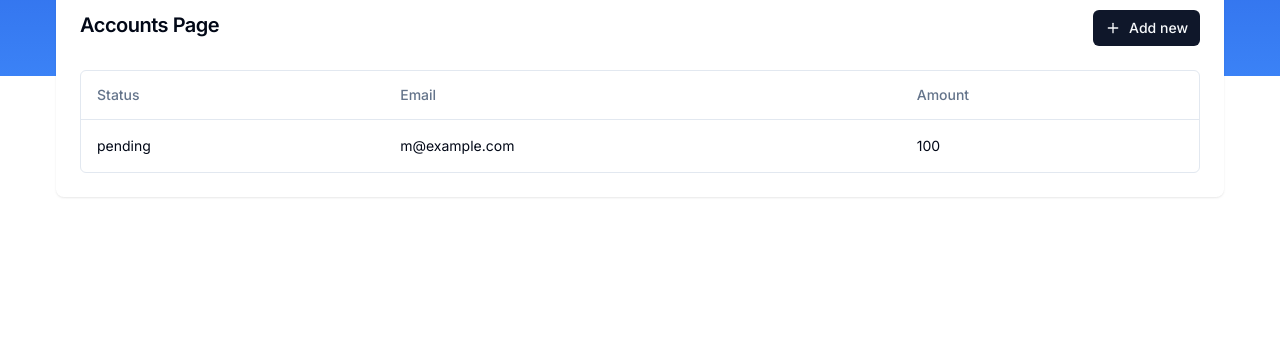
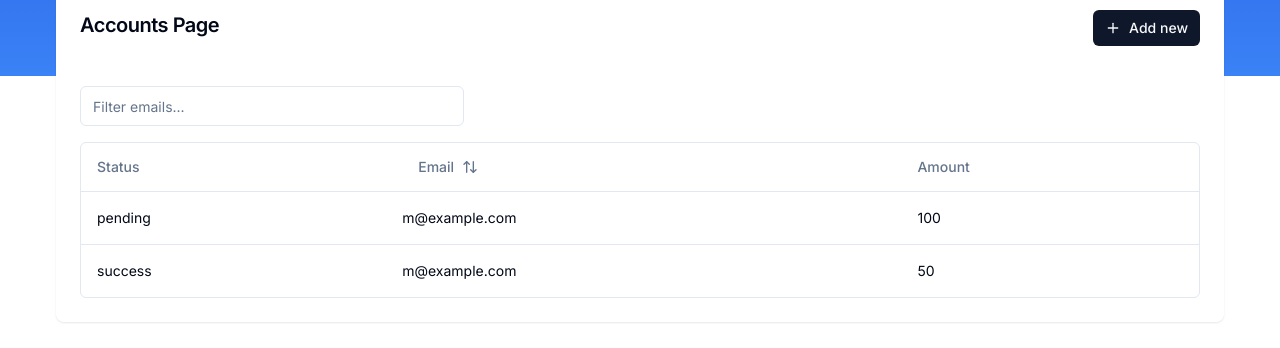
Before and after one commit to Luancss/next14-finance, a Next.js app: page /accounts in a window 1280 px wide. Shown: the part 280-628 px from the top of the page. Built offline with nearby package versions, Linux system fonts and the light colour scheme; no server answers; what drizzle-zod, hono would draw is missing.

Commit message:
Add email filter input to table

```diff
--- a/app/(dashboard)/accounts/columns.ts
+++ /dev/null
@@ -1,27 +0,0 @@
-"use client"
-
-import { ColumnDef } from "@tanstack/react-table"
-
-// This type is used to define the shape of our data.
-// You can use a Zod schema here if you want.
-export type Payment = {
-  id: string
-  amount: number
-  status: "pending" | "processing" | "success" | "failed"
-  email: string
-}
-
-export const columns: ColumnDef<Payment>[] = [
-  {
-    accessorKey: "status",
-    header: "Status",
-  },
-  {
-    accessorKey: "email",
-    header: "Email",
-  },
-  {
-    accessorKey: "amount",
-    header: "Amount",
-  },
-]
--- /dev/null
+++ b/app/(dashboard)/accounts/columns.tsx
@@ -0,0 +1,39 @@
+"use client";
+
+import { Button } from "@/components/ui/button";
+import { ColumnDef } from "@tanstack/react-table";
+import { ArrowUpDown, MoreHorizontal } from "lucide-react";
+
+// This type is used to define the shape of our data.
+// You can use a Zod schema here if you want.
+export type Payment = {
+  id: string;
+  amount: number;
+  status: "pending" | "processing" | "success" | "failed";
+  email: string;
+};
+
+export const columns: ColumnDef<Payment>[] = [
+  {
+    accessorKey: "status",
+    header: "Status",
+  },
+  {
+    accessorKey: "email",
+    header: ({ column }) => {
+      return (
+        <Button
+          variant="ghost"
+          onClick={() => column.toggleSorting(column.getIsSorted() === "asc")}
+        >
+          Email
+          <ArrowUpDown className="ml-2 h-4 w-4" />
+        </Button>
+      );
+    },
+  },
+  {
+    accessorKey: "amount",
+    header: "Amount",
+  },
+];
--- a/app/(dashboard)/accounts/page.tsx
+++ b/app/(dashboard)/accounts/page.tsx
@@ -7,12 +7,17 @@ import { Plus } from "lucide-react";
 import { Payment, columns } from "./columns";
 import { DataTable } from "@/components/data-table";
 
-
 const data: Payment[] = [
   {
     id: "728ed52f",
     amount: 100,
     status: "pending",
+    email: "m@example.com",
+  },
+  {
+    id: "728ed52f",
+    amount: 50,
+    status: "success",
     email: "m@example.com",
   },
 ]
--- a/components/data-table.tsx
+++ b/components/data-table.tsx
@@ -1,11 +1,19 @@
-"use client"
+"use client";
 
+import * as React from "react";
 import {
   ColumnDef,
+  ColumnFiltersState,
+  SortingState,
   flexRender,
   getCoreRowModel,
+  getFilteredRowModel,
+  getPaginationRowModel,
+  getSortedRowModel,
   useReactTable,
-} from "@tanstack/react-table"
+} from "@tanstack/react-table";
+import { Button } from "@/components/ui/button";
+import { Input } from "./ui/input";
 
 import {
   Table,
@@ -14,24 +22,49 @@ import {
   TableHead,
   TableHeader,
   TableRow,
-} from "@/components/ui/table"
+} from "@/components/ui/table";
 
 interface DataTableProps<TData, TValue> {
-  columns: ColumnDef<TData, TValue>[]
-  data: TData[]
+  columns: ColumnDef<TData, TValue>[];
+  data: TData[];
 }
 
 export function DataTable<TData, TValue>({
   columns,
   data,
 }: DataTableProps<TData, TValue>) {
+  const [sorting, setSorting] = React.useState<SortingState>([])
+  const [columnFilters, setColumnFilters] = React.useState<ColumnFiltersState>(
+    []
+  )
+
   const table = useReactTable({
     data,
     columns,
+    onSortingChange: setSorting,
     getCoreRowModel: getCoreRowModel(),
+    getPaginationRowModel: getPaginationRowModel(),
+    getSortedRowModel: getSortedRowModel(),
+    onColumnFiltersChange: setColumnFilters,
+    getFilteredRowModel: getFilteredRowModel(),
+    state: {
+      sorting,
+      columnFilters,
+    },
   })
 
   return (
+    <div>
+      <div className="flex items-center py-4">
+        <Input
+          placeholder="Filter emails..."
+          value={(table.getColumn("email")?.getFilterValue() as string) ?? ""}
+          onChange={(event) =>
+            table.getColumn("email")?.setFilterValue(event.target.value)
+          }
+          className="max-w-sm"
+        />
+      </div>
       <div className="rounded-md border">
         <Table>
           <TableHeader>
@@ -47,7 +80,7 @@ export function DataTable<TData, TValue>({
                             header.getContext()
                           )}
                     </TableHead>
-                )
+                  );
                 })}
               </TableRow>
             ))}
@@ -61,14 +94,20 @@ export function DataTable<TData, TValue>({
                 >
                   {row.getVisibleCells().map((cell) => (
                     <TableCell key={cell.id}>
-                    {flexRender(cell.column.columnDef.cell, cell.getContext())}
+                      {flexRender(
+                        cell.column.columnDef.cell,
+                        cell.getContext()
+                      )}
                     </TableCell>
                   ))}
                 </TableRow>
               ))
             ) : (
               <TableRow>
-              <TableCell colSpan={columns.length} className="h-24 text-center">
+                <TableCell
+                  colSpan={columns.length}
+                  className="h-24 text-center"
+                >
                   No results.
                 </TableCell>
               </TableRow>
@@ -76,5 +115,6 @@ export function DataTable<TData, TValue>({
           </TableBody>
         </Table>
       </div>
-  )
+    </div>
+  );
 }
```
Lines whose indentation alone changed are shown as unchanged.
